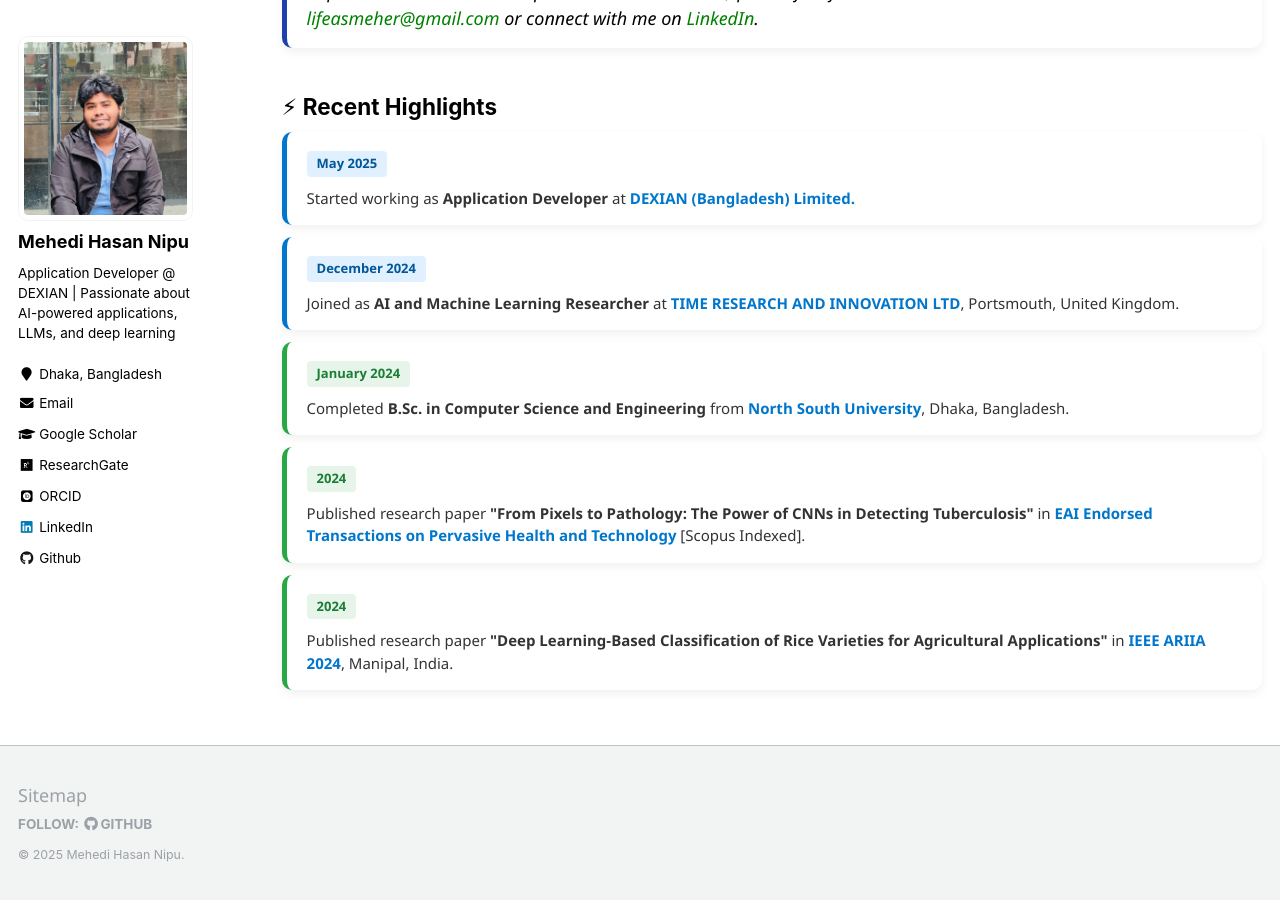
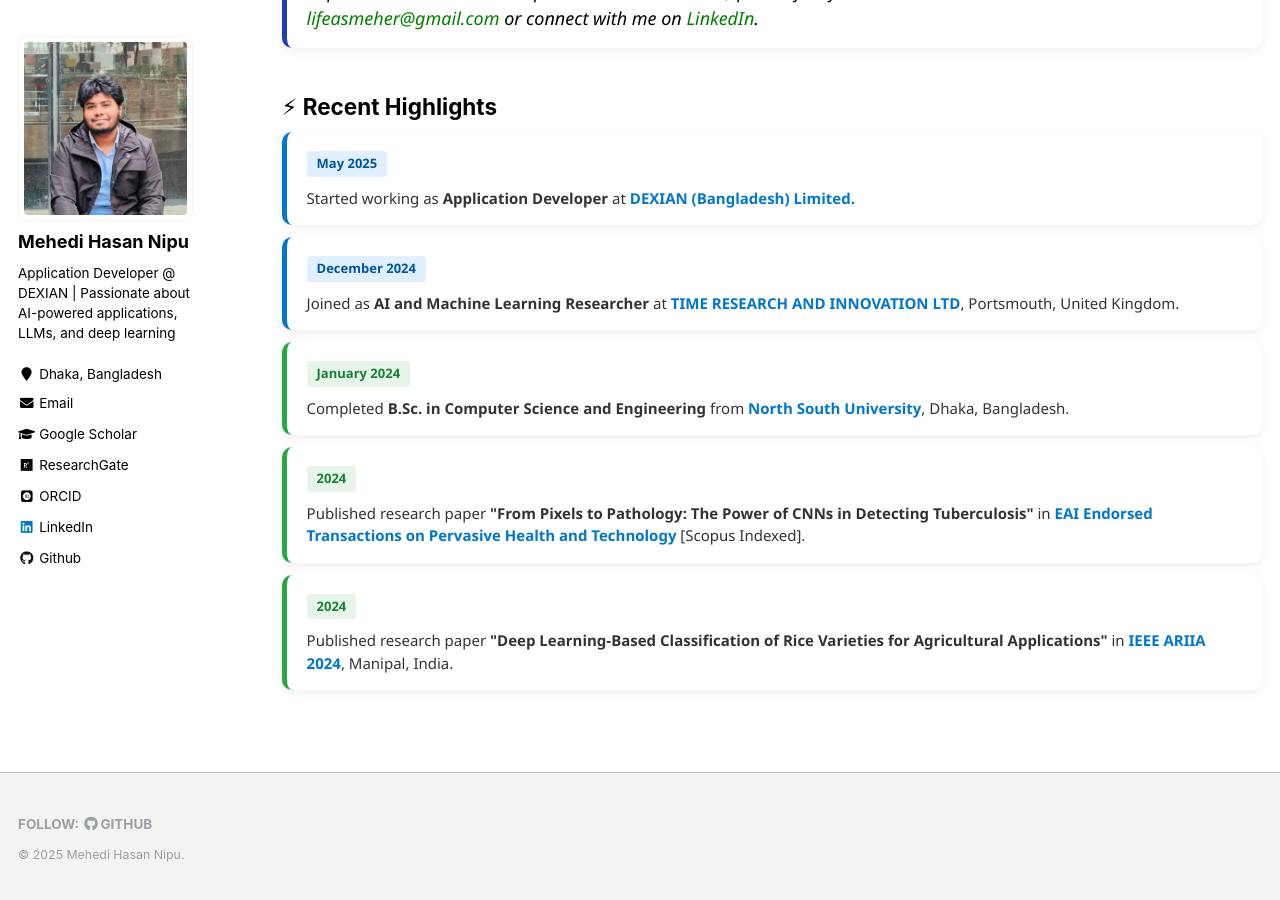
Before and after one commit to Notmeher/Notmeher.github.io, a Jekyll site: the page built from _pages/about.md, in a window 1280 px wide and 900 px high, scrolled down 983 px. Built offline with Jekyll 4.4.1, drawn with Linux system fonts in a browser that asks for light colours; some web fonts are replaced.

Commit message:
Remove sitemap link from footer and disable sitemap page

```diff
--- a/_includes/footer/custom.html
+++ b/_includes/footer/custom.html
@@ -1,3 +1,2 @@
 <!-- start custom footer snippets -->
-<a href="/sitemap/">Sitemap</a>
 <!-- end custom footer snippets -->
```
Also changed, not shown: _pages/sitemap.md (+1 -0 lines).
